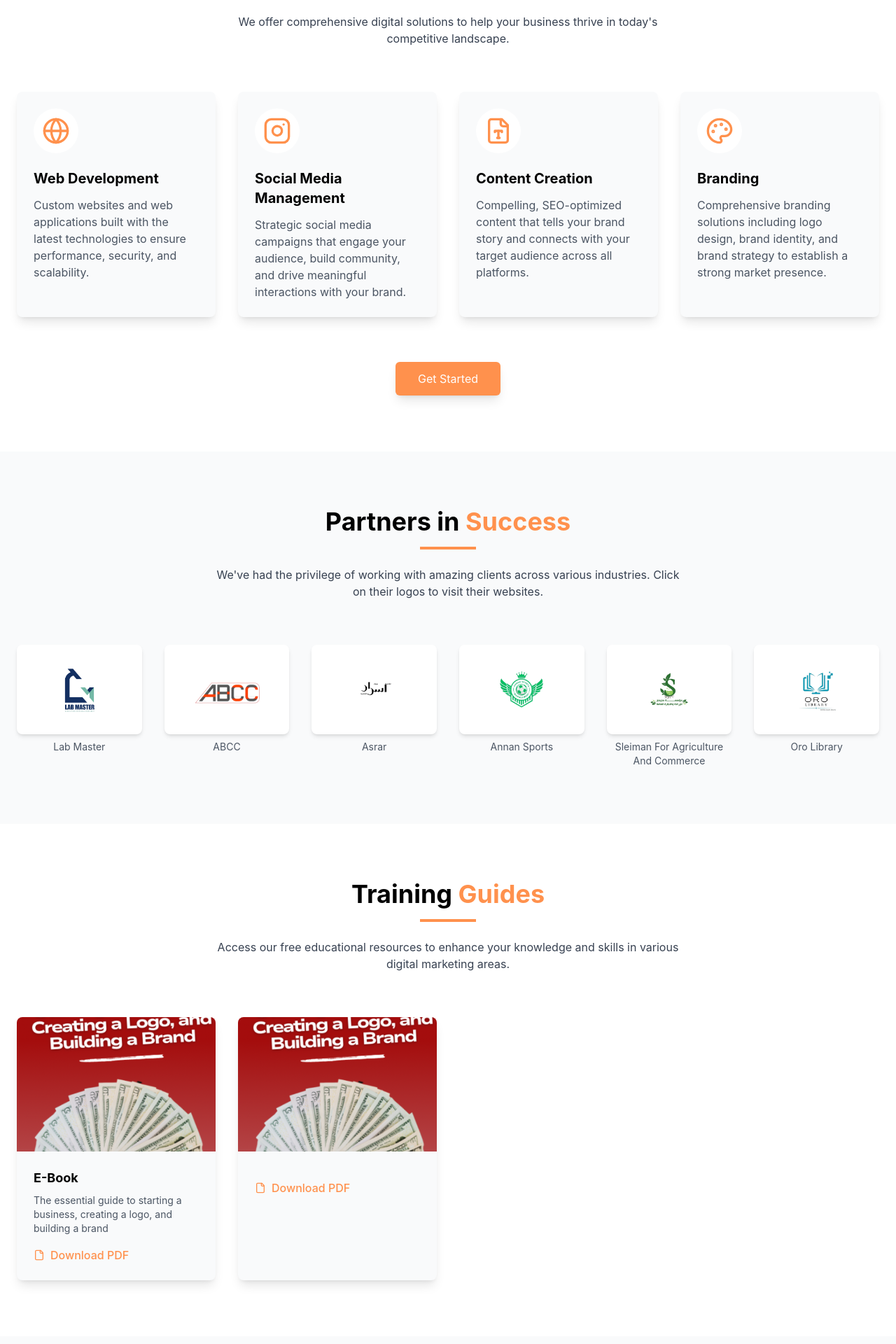
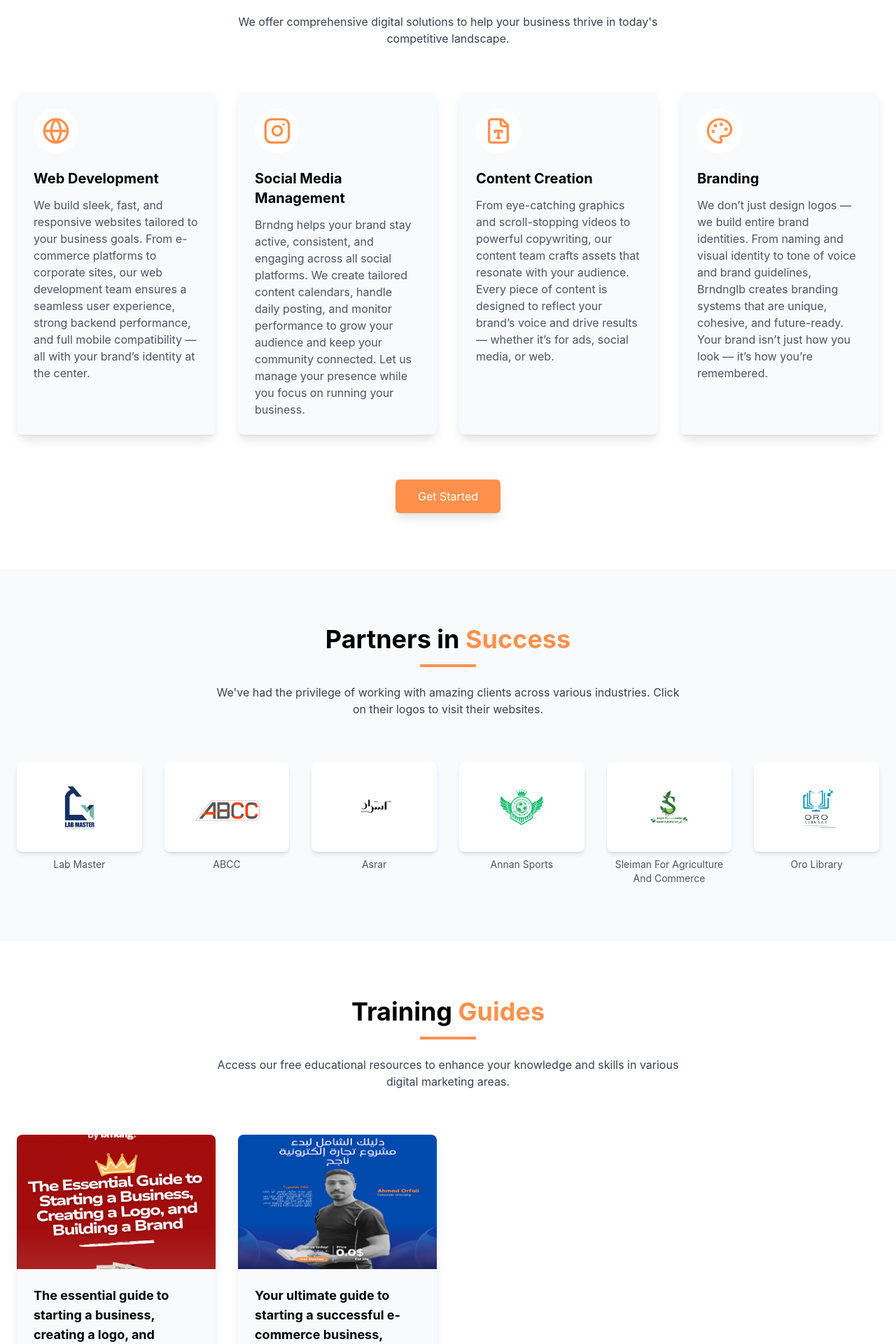
Before and after one commit to hasanborshalli/new-brndng, a React (Vite) app: page / in a window 1280 px wide. Shown: the part 1780-3700 px from the top of the page at 70% size. Built offline with nearby package versions, Linux system fonts and the light colour scheme; a web font is replaced by a local one.

Commit message:
editing data

```diff
--- a/src/components/Services.tsx
+++ b/src/components/Services.tsx
@@ -1,18 +1,27 @@
-import React, { useEffect, useRef } from 'react';
-import { Globe, Instagram, FileType, Palette } from 'lucide-react';
+import { useEffect, useRef } from "react";
+import { Globe, Instagram, FileType, Palette } from "lucide-react";
 export const Services = () => {
     const sectionRef = useRef<HTMLDivElement>(null);
     useEffect(() => {
-    const observer = new IntersectionObserver(entries => {
-      entries.forEach(entry => {
+        const observer = new IntersectionObserver(
+            (entries) => {
+                entries.forEach((entry) => {
                     if (entry.isIntersecting) {
-          entry.target.classList.add('opacity-100', 'translate-y-0');
-          entry.target.classList.remove('opacity-0', 'translate-y-10');
+                        entry.target.classList.add(
+                            "opacity-100",
+                            "translate-y-0"
+                        );
+                        entry.target.classList.remove(
+                            "opacity-0",
+                            "translate-y-10"
+                        );
                     }
                 });
-    }, {
-      threshold: 0.1
-    });
+            },
+            {
+                threshold: 0.1,
+            }
+        );
         if (sectionRef.current) {
             observer.observe(sectionRef.current);
         }
@@ -22,36 +31,56 @@ export const Services = () => {
             }
         };
     }, []);
-  const services = [{
-    title: 'Web Development',
-    description: 'Custom websites and web applications built with the latest technologies to ensure performance, security, and scalability.',
-    icon: <Globe className="h-10 w-10 text-primary" />
-  }, {
-    title: 'Social Media Management',
-    description: 'Strategic social media campaigns that engage your audience, build community, and drive meaningful interactions with your brand.',
-    icon: <Instagram className="h-10 w-10 text-primary" />
-  }, {
-    title: 'Content Creation',
-    description: 'Compelling, SEO-optimized content that tells your brand story and connects with your target audience across all platforms.',
-    icon: <FileType className="h-10 w-10 text-primary" />
-  }, {
-    title: 'Branding',
-    description: 'Comprehensive branding solutions including logo design, brand identity, and brand strategy to establish a strong market presence.',
-    icon: <Palette className="h-10 w-10 text-primary" />
-  }];
-  return <section id="services" className="py-20 bg-white dark:bg-gray-900 w-full">
+    const services = [
+        {
+            title: "Web Development",
+            description:
+                "We build sleek, fast, and responsive websites tailored to your business goals. From e-commerce platforms to corporate sites, our web development team ensures a seamless user experience, strong backend performance, and full mobile compatibility — all with your brand’s identity at the center.",
+            icon: <Globe className="h-10 w-10 text-primary" />,
+        },
+        {
+            title: "Social Media Management",
+            description:
+                "Brndng helps your brand stay active, consistent, and engaging across all social platforms. We create tailored content calendars, handle daily posting, and monitor performance to grow your audience and keep your community connected. Let us manage your presence while you focus on running your business.",
+            icon: <Instagram className="h-10 w-10 text-primary" />,
+        },
+        {
+            title: "Content Creation",
+            description:
+                "From eye-catching graphics and scroll-stopping videos to powerful copywriting, our content team crafts assets that resonate with your audience. Every piece of content is designed to reflect your brand’s voice and drive results — whether it’s for ads, social media, or web.",
+            icon: <FileType className="h-10 w-10 text-primary" />,
+        },
+        {
+            title: "Branding",
+            description:
+                "We don’t just design logos — we build entire brand identities. From naming and visual identity to tone of voice and brand guidelines, Brndnglb creates branding systems that are unique, cohesive, and future-ready. Your brand isn’t just how you look — it’s how you’re remembered.",
+            icon: <Palette className="h-10 w-10 text-primary" />,
+        },
+    ];
+    return (
+        <section
+            id="services"
+            className="py-20 bg-white dark:bg-gray-900 w-full"
+        >
             <div className="container mx-auto px-4 md:px-6">
-        <div ref={sectionRef} className="opacity-0 translate-y-10 transition-all duration-1000 ease-out">
+                <div
+                    ref={sectionRef}
+                    className="opacity-0 translate-y-10 transition-all duration-1000 ease-out"
+                >
                     <h2 className="text-3xl md:text-4xl font-bold text-center mb-4 text-secondary dark:text-white">
                         Our <span className="text-primary">Services</span>
                     </h2>
                     <div className="w-20 h-1 bg-primary mx-auto mb-6"></div>
                     <p className="text-center text-gray-700 dark:text-gray-300 max-w-2xl mx-auto mb-16">
-            We offer comprehensive digital solutions to help your business
-            thrive in today's competitive landscape.
+                        We offer comprehensive digital solutions to help your
+                        business thrive in today's competitive landscape.
                     </p>
                     <div className="grid md:grid-cols-2 lg:grid-cols-4 gap-8">
-            {services.map((service, index) => <div key={index} className="bg-gray-50 dark:bg-gray-800 rounded-lg p-6 shadow-lg hover:shadow-xl transition-all duration-300 hover:-translate-y-2 group">
+                        {services.map((service, index) => (
+                            <div
+                                key={index}
+                                className="bg-gray-50 dark:bg-gray-800 rounded-lg p-6 shadow-lg hover:shadow-xl transition-all duration-300 hover:-translate-y-2 group"
+                            >
                                 <div className="mb-4 p-3 bg-white dark:bg-gray-900 rounded-full inline-block">
                                     {service.icon}
                                 </div>
@@ -61,14 +90,19 @@ export const Services = () => {
                                 <p className="text-gray-600 dark:text-gray-400">
                                     {service.description}
                                 </p>
-              </div>)}
+                            </div>
+                        ))}
                     </div>
                     <div className="mt-16 text-center">
-            <a href="#contact" className="px-8 py-3 bg-primary text-white rounded-md hover:bg-opacity-90 transition-all shadow-lg hover:shadow-xl inline-block">
+                        <a
+                            href="#contact"
+                            className="px-8 py-3 bg-primary text-white rounded-md hover:bg-opacity-90 transition-all shadow-lg hover:shadow-xl inline-block"
+                        >
                             Get Started
                         </a>
                     </div>
                 </div>
             </div>
-    </section>;
+        </section>
+    );
 };
--- a/src/components/Trainings.tsx
+++ b/src/components/Trainings.tsx
@@ -33,19 +33,18 @@ export const Trainings = () => {
     }, []);
     const trainings = [
         {
-            title: "E-Book",
-            description:
-                "The essential guide to starting a business, creating a logo, and building a brand",
+            title: "The essential guide to starting a business, creating a logo, and building a brand",
+            description: "",
             downloadUrl:
                 "/pdf/The Essential Guide to Starting a Business, Creating a Logo, and Building a Brand by @brndng_lb .pdf.pdf",
             thumbnail: "/ebook.png",
         },
         {
-            title: "",
+            title: "Your ultimate guide to starting a successful e-commerce business, presented by Brndng.",
             description: "",
             downloadUrl:
                 "/pdf/دليلك الشامل لبدء مشروع تجارة إلكترونية ناجحًمقدم من brndng.pdf",
-            thumbnail: "/ebook.png",
+            thumbnail: "/ultimate.png",
         },
     ];
     return (
```
Also changed, not shown: public/ebook.png, public/ultimate.png (added). Lines whose indentation alone changed are shown as unchanged.
